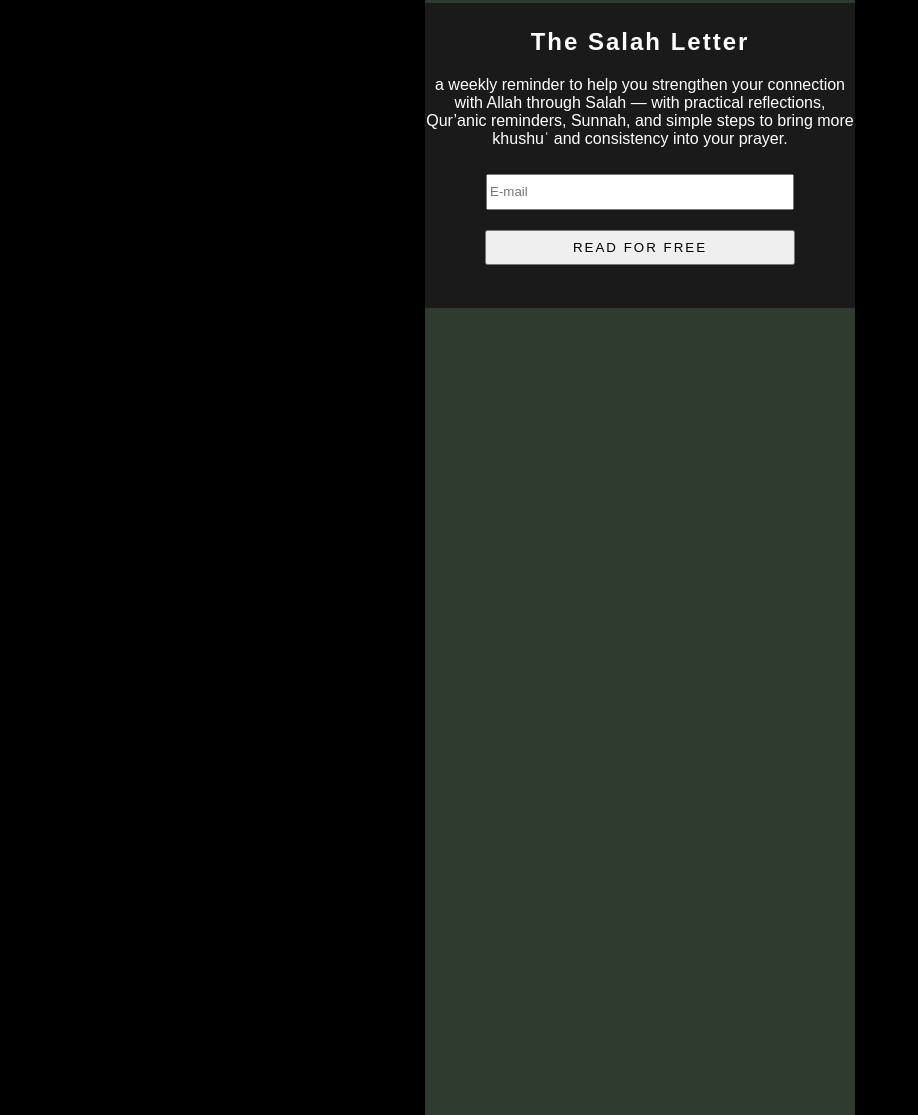
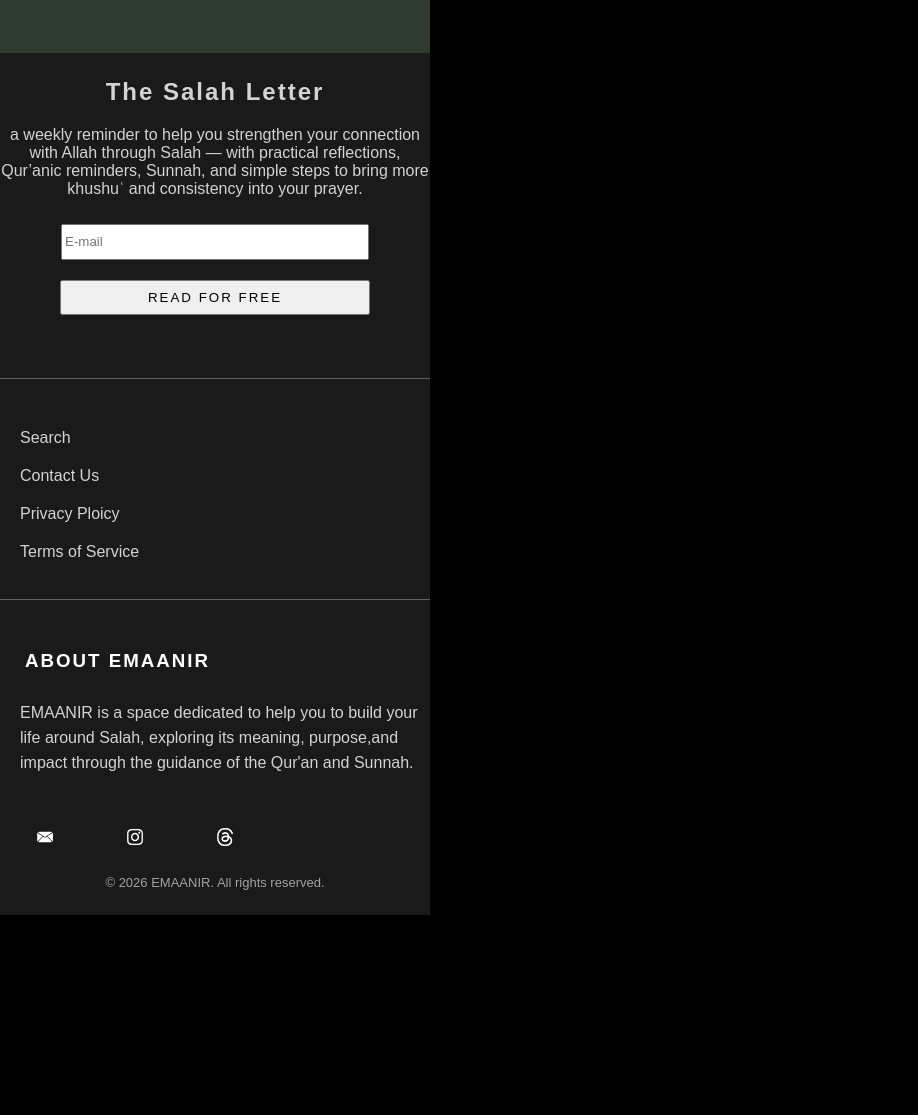
Before and after one commit to 4mh24cd024-pixel/payment-gateway-system, a plain HTML site: page index.html in a window 1280 px wide. Shown: the part 1188-2303 px from the top of the page, without its empty margins (0-918 px from the left). After the commit the page ends 2103 px from the top, so only its background shows below. Drawn offline with Linux system fonts and the light colour scheme.

Commit message:
css and html

```diff
--- a/CSS/footer.css
+++ b/CSS/footer.css
@@ -1,17 +1,18 @@
 .footer{
-    margin-top: 150px;
+    margin-top: 200px;
+    color: white;
 }
 
-
-
 .letter{
-    height: 300px;
+    height: 290px;
     padding-top: 5px;
     width: 100%;
     max-width: 430px;
     background-color: rgb(27, 26, 26);
-    color: white;
+    color:lightgrey;
     text-align: center;
+    border-bottom: 1px solid rgba(255,255,255,0.3);
+    padding-bottom: 30px;
 }
 
 .email{
@@ -26,3 +27,78 @@
     height: 35px;
     letter-spacing: 2px;
 }
+
+.info{
+    height: 190px;
+    width: 100%;
+    max-width: 430px;
+    background-color: rgb(27, 26, 26);
+    padding-top: 30px;
+    color: white;
+    border-bottom: 1px solid rgba(255,255,255,0.3);
+    padding-bottom: 0px;
+}
+
+.footer-list{
+    color: lightgray;
+    text-decoration: none;
+    padding-top: 20px;
+    padding-left: 20px;
+}
+
+.about{
+    height: 150px;
+    width: 100%;
+    max-width: 430px;
+    background-color: rgb(27, 26, 26);
+    padding-top: 50px;
+}
+
+.emaanir{
+    margin-top: 0;
+    letter-spacing: 2px;
+    padding-left: 25px;
+}
+
+.intro{
+    padding-top: 10px;
+    padding-left: 20px;
+    line-height:25px;
+    color: lightgrey;
+}
+
+.socials{
+    height: 70px;
+    width: 100%;
+    max-width: 430px;
+    display: flex;
+    flex-direction: row;
+    justify-content: flex-start;
+    gap: 20px;
+    background-color: rgb(27, 26, 26);
+    padding-top: 0;
+}
+
+.apps{
+    padding-left: 20px;
+    height: 50px;
+    width: 50px;
+}
+
+.apps img{
+    width: 100%;
+    height: 100%;
+    object-fit: contain;
+    border-radius: 25px;
+}
+
+.copyright {
+    text-align: center;
+    font-size: small;
+    color: rgba(255,255,255,0.6);
+    background-color: rgb(27, 26, 26);
+    margin-top: 0;
+    padding-top: 5px;
+    margin-bottom: 0;
+    height: 40px;
+}
--- a/CSS/general.css
+++ b/CSS/general.css
@@ -5,8 +5,8 @@ html{
 body{
     width: 100%;
     max-width:430px;
-    min-height: 360vh;
-    margin: auto;
+    min-height: auto;
+    margin: 0;
     background-color: #2f3b2f;
     font-family: Arial, Helvetica, sans-serif;
 }
--- a/index.html
+++ b/index.html
@@ -56,11 +56,37 @@
                 <input type="email" placeholder="E-mail" class="email">
                 <button class="read">READ FOR FREE</button>
             </div>
-            <div></div>
-            <div></div>
-            <div></div>
+            <div class="info">
+                <a href="" class="footer-list">Search</a>
+                <a href="" class="footer-list">Contact Us</a>
+                <a href="" class="footer-list">Privacy Ploicy</a>
+                <a href="" class="footer-list">Terms of Service</a>
+            </div>
+            <div class="about">
+                <h3 class="emaanir">ABOUT EMAANIR</h3>
+                <p class="intro">
+                    EMAANIR is a space dedicated to help you to build your life around Salah,
+                    exploring its meaning, purpose,and impact
+                    through the guidance of the Qur'an and Sunnah.
+                </p>
+            </div>
+            <div class="socials">
+                <a href="mailto:emaanir25@gmail.com" class="apps">
+                    <img src="images/email.png" alt="">
+                </a>
+                <a href="https://www.instagram.com/emaanir?igsh=c2NucXV6ODc2eGo=" class="apps">
+                    <img src="images/insta.png" alt="">
+                </a>
+                <a href="https://www.threads.com/@emaanir" class="apps">
+                    <img src="images/thread.png" alt="">
+                </a>
+            </div>
+            <div>
+                <p class="copyright">
+                    © 2026 EMAANIR. All rights reserved.
+                </p>
+            </div>
         </div>
-
     </div>
     <script src="JavaScript/menu.js"></script>
 </body>
```
Also changed, not shown: images/email.png (added), images/insta.png (added), images/thread.png (added).
